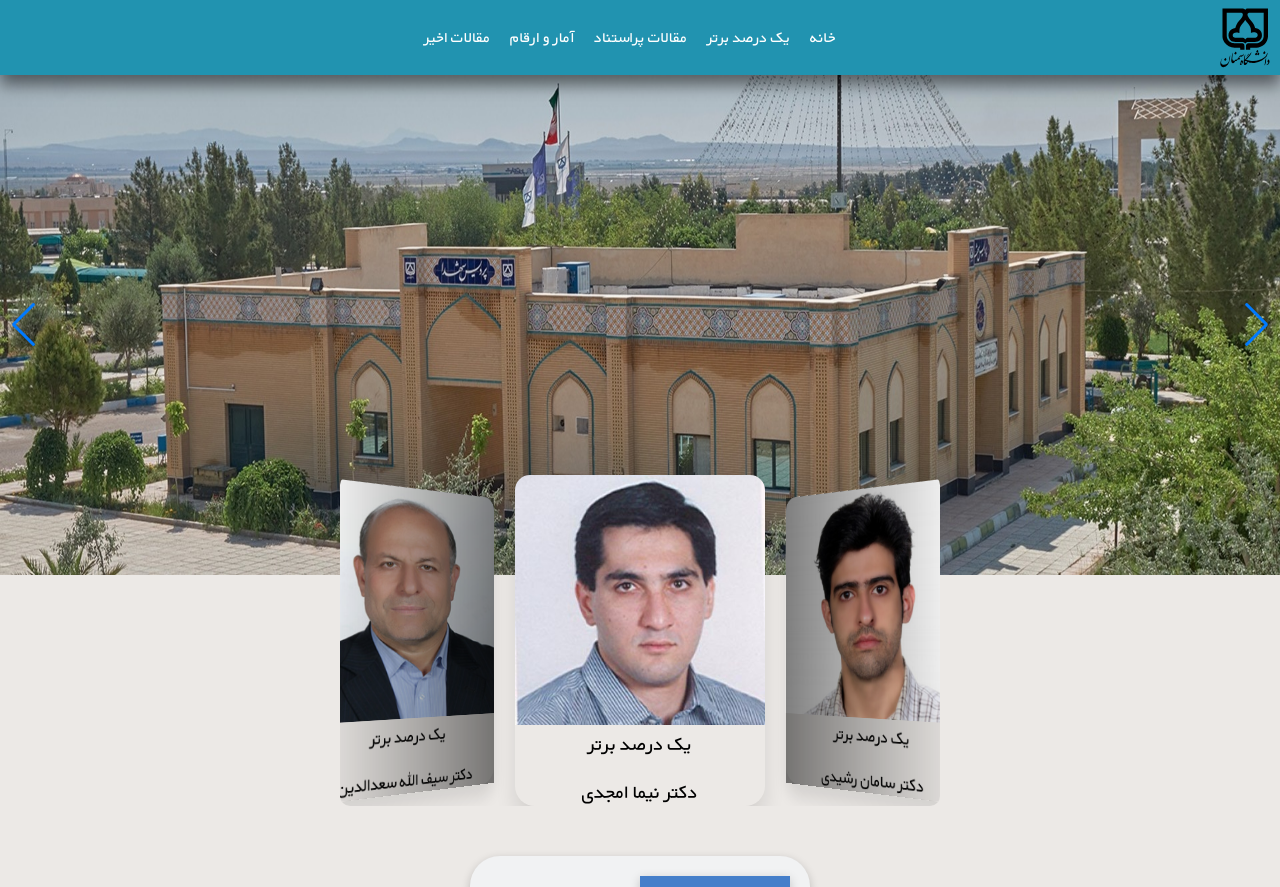
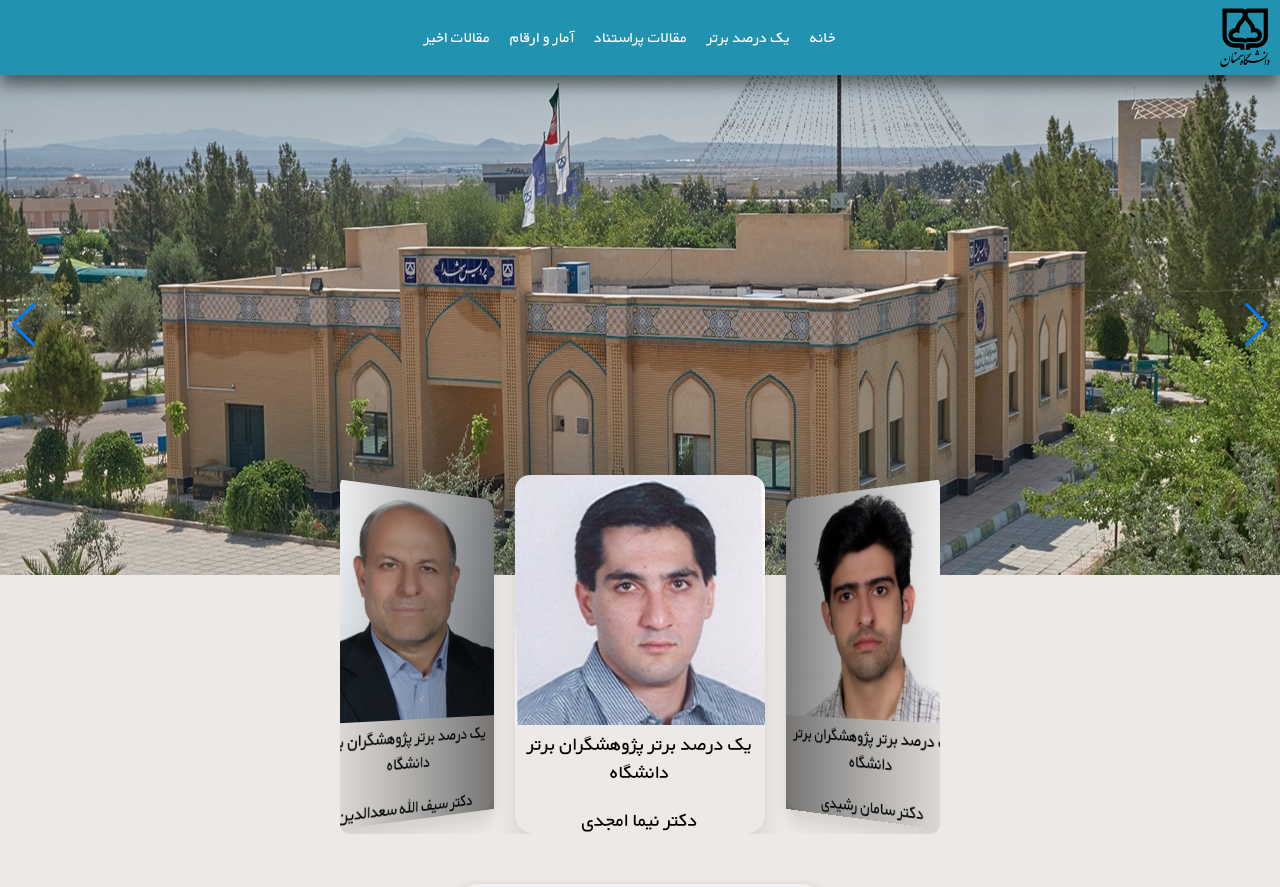
Before and after one commit to Mapl6/vitrin, a React (Vite) app: page / in a window 1280 px wide. Shown: the top 887 px of the page. Built offline with nearby package versions, Linux system fonts and the light colour scheme.

Commit message:
add sliders links and new data for count up section

```diff
--- a/src/App.css
+++ b/src/App.css
@@ -501,7 +501,7 @@ filter: blur(2px);
 }
 
 .tg-btn {
-  width: 300px;
+  width: 340px;
   padding: 20px;
   margin: 0px auto;
   display: flex;
@@ -530,6 +530,7 @@ filter: blur(2px);
 
 .tg-btn .active {
   background-color: #457fca !important;
+  color: white;
   box-shadow: 0px 3px 10px rgba(0, 0, 0, 0.2);
 }
 
--- a/src/CountUpTabs.jsx
+++ b/src/CountUpTabs.jsx
@@ -13,13 +13,13 @@ const CountUpTabs = () => {
           className={activeButton === "total" ? "active" : ""}
           onClick={() => handleButtonClick("total")}
         >
-          دسته 1
+مقالات پژوهشی
         </button>
         <button
           className={activeButton === "popular" ? "active" : ""}
           onClick={() => handleButtonClick("popular")}
         >
-           دسته 2
+طرح های برون دانشگاهی (4سال اخیر)
         </button>
         <button
           className={activeButton === "recent" ? "active" : ""}
@@ -48,16 +48,16 @@ const CountUpTabs = () => {
         {activeButton === "popular" && (
           <>
             <div className="countup-container">
-              <CountUp start={0} end={490} duration={5} />
-              <p>تعدادمقالات پراستناد</p>
+              <CountUp start={0} end={381} duration={8} />
+              <p >مبلغ قراردادها  (میلیارد ریال)</p>
             </div>
             <div className="countup-container">
-              <CountUp start={0} end={345} duration={5} />
-              <p>تعدادمقالات پربازدید</p>
+              <CountUp start={0} end={253} duration={5} />
+              <p>تعداد طرح ها</p>
             </div>
             <div className="countup-container">
-              <CountUp start={0} end={23} duration={5} />
-              <p>مقالات جدید</p>
+              <CountUp start={0} end={229} duration={5} />
+              <p>تعداد مجریان قراردادها</p>
             </div>
           </>
         )}
--- a/src/assets/headerdata.js
+++ b/src/assets/headerdata.js
@@ -22,98 +22,98 @@ export default[
 {
 img:samanrashidiimg,
 neme:"دکتر سامان رشیدی ",
-title:"یک درصد برتر",
-
+title:"یک درصد برتر پژوهشگران برتر دانشگاه",
+link:"https://samanrashidi.profile.semnan.ac.ir/#about_me",
 },
 {
 img:amjadyimg,
 neme:"دکتر نیما امجدی ",
-title:"یک درصد برتر",
-
+title:"یک درصد برتر پژوهشگران برتر دانشگاه",
+link:"https://amjady.profile.semnan.ac.ir/#about_me",
 },
 {
 img:sadodinimg,
 neme:"دکتر سیف الله سعدالدین ",
-title:"یک درصد برتر",
-
+title:"یک درصد برتر پژوهشگران برتر دانشگاه",
+link:"https://ssadodin.profile.semnan.ac.ir/#about_me",
 },
 {
 img:meshaghiimg,
 neme:"دکتر مجید اسحاقی گردجی ",
-title:"یک درصد برتر",
-
+title:"یک درصد برتر پژوهشگران برتر دانشگاه",
+link:"https://meshaghi.profile.semnan.ac.ir/#about_me",
 },
 {
 img:msvalipourimg,
 neme:"دکتر محمد صادق ولی پور ",
-title:"یک درصد برتر",
-
+title:"یک درصد برتر پژوهشگران برتر دانشگاه",
+link:"https://msvalipour.profile.semnan.ac.ir/#about_me",
 },
 {
-img:fhormoziimg,
-neme:"دکتر فرامرز هرمزی ",
-title:"یک درصد برتر",
-
+    img:fhormoziimg,
+    neme:"دکتر فرامرز هرمزی ",
+    title:"یک درصد برتر پژوهشگران برتر دانشگاه",
+    link:"https://fhormozi.profile.semnan.ac.ir/#about_me",
 },
 {
 img:kheyroddinimg,
 neme:"دکتر علی خیرالدین ",
-title:"دو درصد برتر",
-
+title:"دو درصد برتر پژوهشگران برتر دانشگاه",
+link:"https://kheyroddin.profile.semnan.ac.ir/#about_me",
 },
 {
 img:naderpour,
 neme:"دکتر حسین نادرپور ",
-title:"دو درصد برتر",
-
+title:"دو درصد برتر پژوهشگران برتر دانشگاه",
+link:"https://naderpour.profile.semnan.ac.ir/#about_me",
 },
 {
 img:aasghari,
 neme:"دکتر علیرضا اصغری ",
-title:"دو درصد برتر",
-
+title:"دو درصد برتر پژوهشگران برتر دانشگاه",
+link:"https://aasghari.profile.semnan.ac.ir/#about_me",
 },
 {
 img:kamazaniimg,
 neme:"دکتر مهدی موسوی کمازانی ",
-title:"دو درصد برتر",
-
+title:"دو درصد برتر پژوهشگران برتر دانشگاه",
+link:"https://mmousavi.profile.semnan.ac.ir/#about_me",
 },
 {
 img:aliaorouji,
 neme:"دکتر علی اصغر اروجی ",
-title:"دو درصد برتر",
-
+title:"دو درصد برتر پژوهشگران برتر دانشگاه",
+link:"https://aliaorouji.profile.semnan.ac.ir/#about_me",
 },
 {
 img:mrajabi,
 neme:"دکتر مریم رجبی ",
-title:"دو درصد برتر",
-
+title:"دو درصد برتر پژوهشگران برتر دانشگاه",
+link:"https://mrajabi.profile.semnan.ac.ir",
 },
 {
 img:zmoravej,
 neme:"دکتر زهرا مروج ",
-title:"دو درصد برتر",
-
+title:"دو درصد برتر پژوهشگران برتر دانشگاه",
+link:"https://zmoravej.profile.semnan.ac.ir/#about_me",
 },
 {
-img:danaie,
-neme:"دکتر محمد دانائی ",
-title:"دو درصد برتر",
-
+    img:danaie,
+    neme:"دکتر محمد دانائی ",
+    title:"دو درصد برتر پژوهشگران برتر دانشگاه",
+    link:"https://danaie.profile.semnan.ac.ir/#about_me",
 },
 {
 img:shakouri,
 neme:"دکتر میثم شکوری ",
-title:"دو درصد برتر",
-
+title:"دو درصد برتر پژوهشگران برتر دانشگاه",
+link:"https://shakouri.profile.semnan.ac.ir/#about_me",
 },
 {
 img:mazadi,
 neme:"دکتر محبوبه آزادی ",
-title:"دو درصد برتر",
-
+title:"دو درصد برتر پژوهشگران برتر دانشگاه",
+link:"",
 }
 // {
 // img:,
--- a/src/header/Slider.jsx
+++ b/src/header/Slider.jsx
@@ -86,6 +86,7 @@ const Slider = () => {
                   boxShadow: "0px 15px 20px rgba(0, 0, 0, 0.1)",
                 }}
               >
+                <a href={item.link} target="_blank" rel="noopener noreferrer">
                 <img
                   style={{
                     borderTopRightRadius: "15px",
@@ -97,6 +98,7 @@ const Slider = () => {
                 <span className="toptitle">{item.title}</span>
                 <br />
                 <span className="toptitle">{item.neme}</span>
+                </a>
               </SwiperSlide>
             ))}
           </Swiper>
@@ -132,6 +134,7 @@ const Slider = () => {
                   boxShadow: "0px 15px 20px rgba(0, 0, 0, 0.1)",
                 }}
               >
+               <a href={item.link} target="_blank" rel="noopener noreferrer">
                 <img
                   style={{
                     borderTopRightRadius: "15px",
@@ -140,9 +143,10 @@ const Slider = () => {
                   src={item.img}
                   alt={item.title}
                 />
-                <span className="toptitle">{item.title}</span>
+                {/* <span className="toptitle">{item.title}</span> */}
                 <br />
                 <span className="toptitle">{item.neme}</span>
+                </a>
               </SwiperSlide>
             ))}
           </Swiper>
@@ -153,13 +157,13 @@ const Slider = () => {
     className={slideToggle ? "btn1 active" : "btn1"}
     onClick={() => setSlideToggle(true)}
   >
-    برترین ها
+برترین های حوزه پژوهشی
   </button>
   <button
     className={!slideToggle ? "btn2 active" : "btn2"}
     onClick={() => setSlideToggle(false)}
-  >
-    هیئت علمی
+    >
+    برترین های حوزه فناوری
   </button>
 </div>
   </>
```
